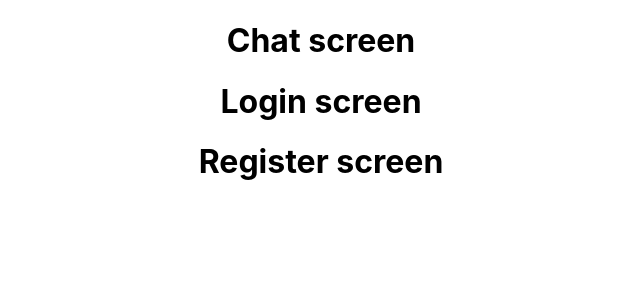
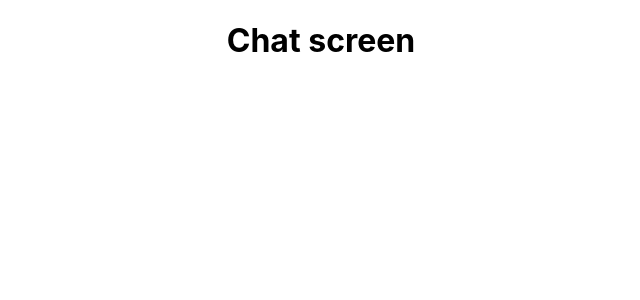
Before and after one commit to SumitGA/ChatAPP, a React (Create React App) app in the folder chat-frontend/: page / in a window 1280 px wide. Shown: the top 300 px of the page, without its empty margins (319-959 px from the left). Built offline with nearby package versions, Linux system fonts and the light colour scheme.

Commit message:
Add react-router-dom and used router, routes along with elements to be shown based on url routes

```diff
--- a/chat-frontend/package.json
+++ b/chat-frontend/package.json
@@ -8,6 +8,7 @@
     "@testing-library/user-event": "^13.5.0",
     "react": "^18.2.0",
     "react-dom": "^18.2.0",
+    "react-router-dom": "^6.8.1",
     "react-scripts": "5.0.1",
     "web-vitals": "^2.1.4"
   },
--- a/chat-frontend/src/App.js
+++ b/chat-frontend/src/App.js
@@ -3,13 +3,20 @@ import Login from './components/Auth/Login'
 import Register from './components/Auth/Register'
 import Chat from './components/Chat/Chat'
 
+import { BrowserRouter as Router, Routes, Route } from 'react-router-dom'
+
 function App() {
   return (
-    <div className="App">
-      <Chat />
-      <Login />
-      <Register />
-    </div>
+    <Router>
+      <div className="App">
+        <Routes>
+          <Route exact path="/" element={<Chat />} />
+          <Route path="/login" element={<Login />} />
+          <Route path="/register" element={<Register />} />
+          <Route render={() => <h1>404 page not found</h1>} />
+        </Routes>
+      </div>
+    </Router>
   )
 }
 
```
Also changed, not shown: 1 other file (tests, documents, lock files or other folders).
